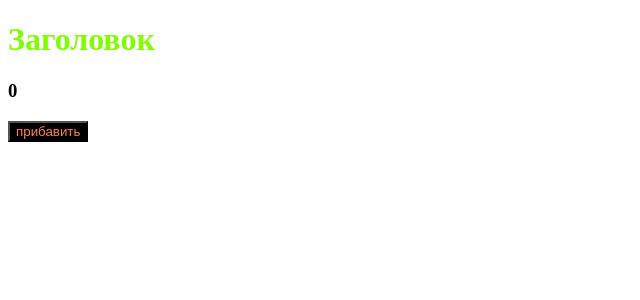
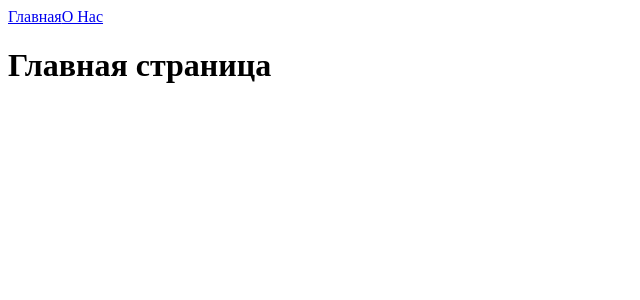
Before and after one commit to NikDoe/booking, a React app: page / in a window 1280 px wide. Shown: the top 300 px of the page, without its empty margins (0-640 px from the left). Built offline with nearby package versions, Linux system fonts and the light colour scheme.

Commit message:
feat: add react router
close #13

```diff
--- a/package.json
+++ b/package.json
@@ -40,6 +40,7 @@
   },
   "dependencies": {
     "react": "^18.2.0",
-    "react-dom": "^18.2.0"
+    "react-dom": "^18.2.0",
+    "react-router-dom": "^6.14.1"
   }
 }
--- a/src/App.tsx
+++ b/src/App.tsx
@@ -1,11 +1,19 @@
-import Counter from "./components/Counter";
+import { Link, Routes, Route } from "react-router-dom";
+
+import AboutPage from "./pages/AboutPage/AboutPage";
+import MainPage from "./pages/MainPage/MainPage";
+
 import "./index.scss";
 
 const App = () => {
   return (
     <>
-      <h1 className='title'>Заголовок</h1>
-      <Counter />
+      <Link to='/'>Главная</Link>
+      <Link to='/about'>О Нас</Link>
+      <Routes>
+        <Route path='/' element={<MainPage />} />
+        <Route path='/about' element={<AboutPage />} />
+      </Routes>
     </>
   );
 };
--- a/src/index.tsx
+++ b/src/index.tsx
@@ -1,5 +1,11 @@
 import ReactDOM from "react-dom/client";
+import { BrowserRouter } from "react-router-dom";
+
 import App from "./App";
 
 const root = ReactDOM.createRoot(document.getElementById("root"));
-root.render(<App />);
+root.render(
+  <BrowserRouter>
+    <App />
+  </BrowserRouter>
+);
--- /dev/null
+++ b/src/pages/AboutPage/AboutPage.tsx
@@ -0,0 +1,5 @@
+const AboutPage = () => {
+  return <h1>Страница О Нас</h1>;
+};
+
+export default AboutPage;
--- /dev/null
+++ b/src/pages/MainPage/MainPage.tsx
@@ -0,0 +1,5 @@
+const MainPage = () => {
+  return <h1>Главная страница</h1>;
+};
+
+export default MainPage;
```
Also changed, not shown: 2 other files (tests, documents, lock files or other folders).
